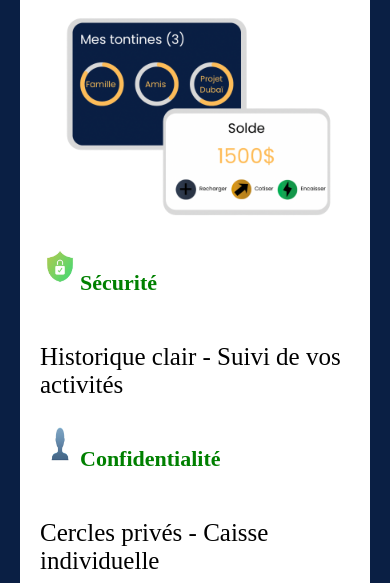
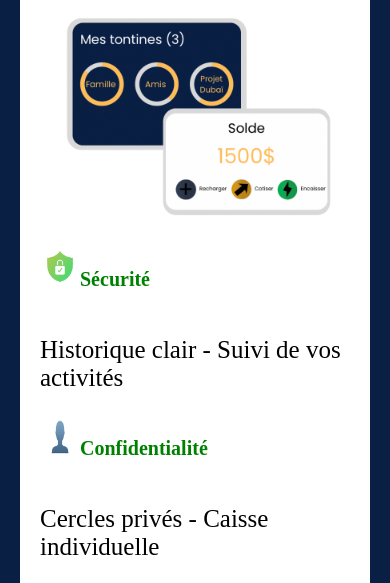
Before and after one commit to Prunellengalula1/Safe-Savings, a plain HTML site: page home.html in a window 390 px wide. Shown: the part 260-843 px from the top of the page. Drawn offline with Linux system fonts and the light colour scheme.

Commit message:
Petit réglage

```diff
--- a/home.css
+++ b/home.css
@@ -90,7 +90,6 @@ h3 {
     .section {
         display: flex;
         justify-content: left;
-        font-size: 25px;
     }
 
     .image {
@@ -99,7 +98,7 @@ h3 {
     }
 
     h3 {
-        font-size: 22px;
+        font-size: 20px;
         text-align: center;
     }
 
@@ -111,7 +110,6 @@ h3 {
     }
 
     .connectez-vous {
-        /* margin-left: 0; */
         text-align: center;
         margin-top: 20px;
     }
```
Also changed, not shown: index.html (+1 -1 lines).
